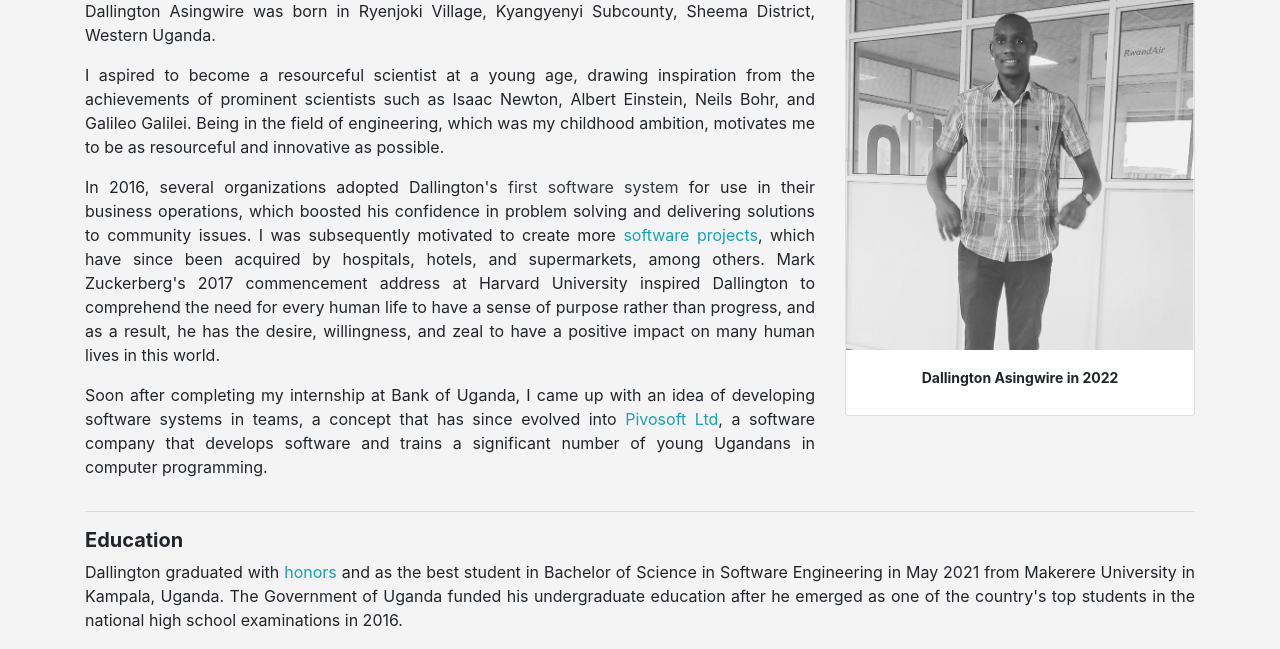
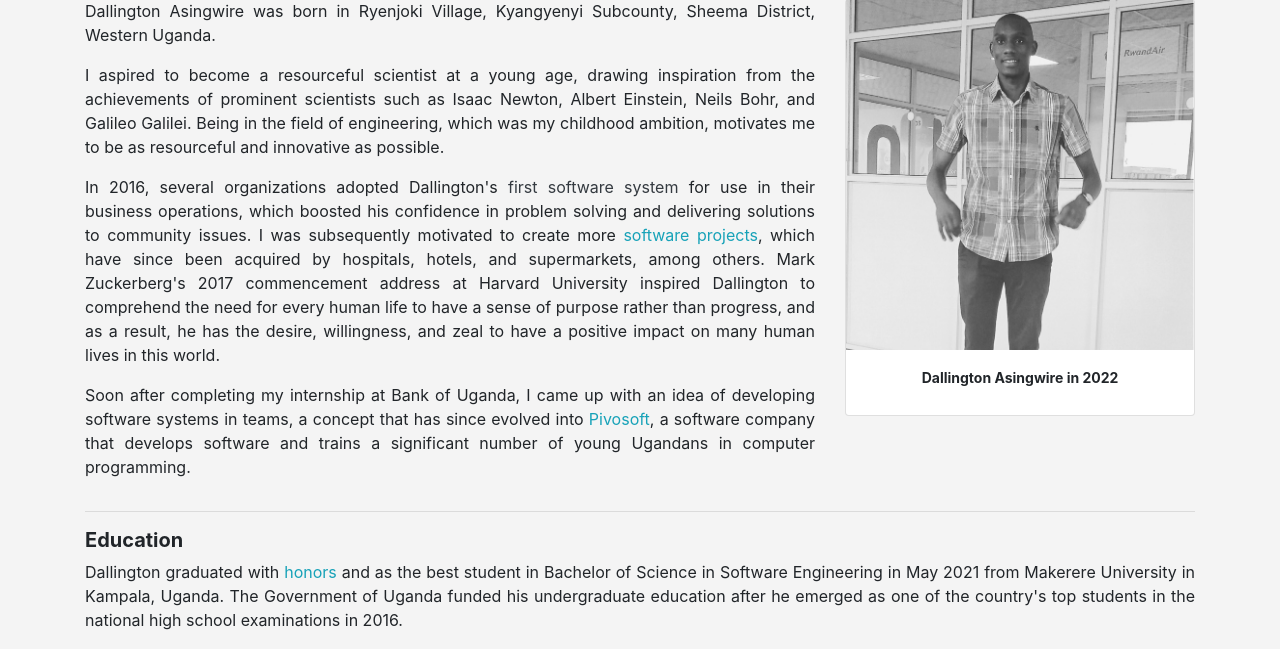
Before and after one commit to d-asingwire/dallingtonug, a PHP site: page / in a window 1280 px wide. Shown: the part 729-1378 px from the top of the page. Run offline with PHP 8.4, Linux system fonts and the light colour scheme.

Commit message:
removed Ltd from Pivosoft

```diff
--- a/index.php
+++ b/index.php
@@ -129,7 +129,7 @@
 
                         <p>
                             Soon after completing my internship at Bank of Uganda, I came up with an idea of developing
-                            software systems in teams, a concept that has since evolved into <a href="https://pivosoftltd.com/" class="text-info" target="_blank">Pivosoft Ltd</a>, a
+                            software systems in teams, a concept that has since evolved into <a href="https://pivosoft.com/" class="text-info" target="_blank">Pivosoft</a>, a
                             software company that develops software and trains a significant number of young Ugandans in computer
                             programming.
                         </p>
@@ -674,8 +674,7 @@
                 <li>
                     My ultimate goal is to become a distinguished computer science professor and researcher.
                     I intend to use my postgraduate research knowledge and skills to transform our software company
-                    (<a href="https://pivosoftltd.com/" class="text-info" target="_blank">Pivosoft
-                        Ltd</a>) into one of Africa's preeminent research organisations.
+                    (<a href="https://pivosoft.com/" class="text-info" target="_blank">Pivosoft</a>) into one of Africa's preeminent research organisations.
                 </li>
             </ul>
             <hr />
```
